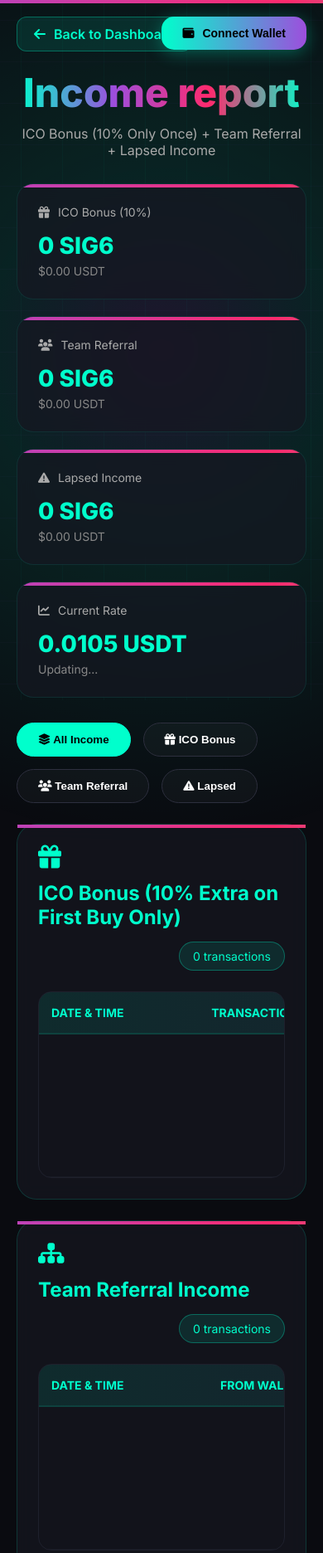
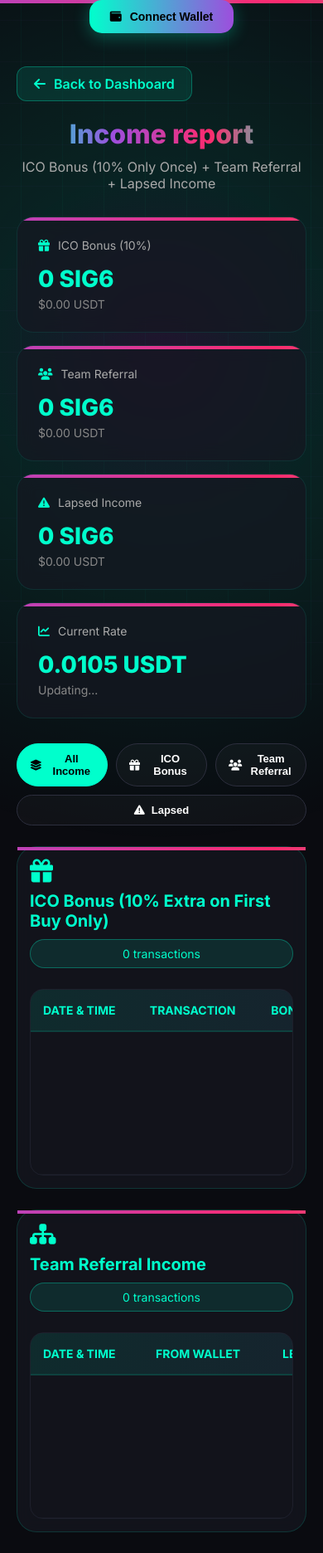
Before and after one commit to spnikhil/sigmatest, a plain HTML site: page income.html in a window 390 px wide. Shown: the top 1872 px of the page at 83% size. Drawn offline with nearby package versions, Linux system fonts and the light colour scheme.

Commit message:
Refactor CSS styles and improve mobile responsiveness
Refactor CSS styles for better readability and responsiveness. Added transition effects to buttons and improved mobile layout for various components.

```diff
--- a/income.html
+++ b/income.html
@@ -48,11 +48,60 @@
         @keyframes rainbow { 0% { background-position:0% 50%; } 50% { background-position:100% 50%; } 100% { background-position:0% 50%; } }
         .bg-glow { position:fixed; top:50%; left:50%; transform:translate(-50%,-50%); width:1200px; height:1200px; background:radial-gradient(circle, rgba(157,78,221,0.15) 0%, rgba(0,255,204,0.1) 25%, transparent 70%); z-index:-2; }
         .container { max-width:1400px; margin:0 auto; padding:20px; position:relative; z-index:1; }
+
+        /* ===== MOBILE-FRIENDLY CONNECT BUTTON ===== */
         .connect-btn {
-            position: fixed; top:20px; right:20px; background:linear-gradient(90deg, var(--primary), var(--secondary)); color:#000; border:none; border-radius:15px; padding:12px 25px; font-weight:800; font-size:14px; cursor:pointer; display:flex; align-items:center; gap:10px; box-shadow:0 4px 20px rgba(0,255,204,0.3); z-index:1001;
+            position: fixed;
+            top: 20px;
+            right: 20px;
+            background: linear-gradient(90deg, var(--primary), var(--secondary));
+            color: #000;
+            border: none;
+            border-radius: 15px;
+            padding: 12px 25px;
+            font-weight: 800;
+            font-size: 14px;
+            cursor: pointer;
+            display: flex;
+            align-items: center;
+            gap: 10px;
+            box-shadow: 0 4px 20px rgba(0,255,204,0.3);
+            z-index: 1001;
+            transition: all 0.3s;
         }
+
+        @media (max-width: 768px) {
+            .connect-btn {
+                position: relative;
+                top: auto;
+                right: auto;
+                margin: 0 auto 20px;
+                width: fit-content;
+            }
+        }
+
         .connect-btn.connected { background:rgba(0,255,204,0.1); color:var(--primary); border:1px solid var(--primary); }
-        .back-btn { display:inline-flex; align-items:center; gap:10px; color:var(--primary); text-decoration:none; font-weight:600; margin-bottom:20px; padding:10px 20px; border-radius:12px; background:rgba(0,255,204,0.1); border:1px solid rgba(0,255,204,0.3); }
+
+        .back-btn {
+            display: inline-flex;
+            align-items: center;
+            gap: 10px;
+            color: var(--primary);
+            text-decoration: none;
+            font-weight: 600;
+            margin-bottom: 20px;
+            padding: 10px 20px;
+            border-radius: 12px;
+            background: rgba(0,255,204,0.1);
+            border: 1px solid rgba(0,255,204,0.3);
+            transition: all 0.3s;
+        }
+
+        .back-btn:hover {
+            background: rgba(0,255,204,0.2);
+            transform: translateX(-5px);
+        }
+
         .header { text-align:center; margin-bottom:30px; }
         .header h1 {
             background: var(--gradient);
@@ -68,47 +117,283 @@
         .header h1::first-letter {
             text-transform: uppercase;
         }
+
+        @media (max-width: 768px) {
+            .header h1 {
+                font-size: 32px;
+            }
+        }
+
         .header p { color:#aaa; font-size:16px; }
-        .stats-container { display:grid; grid-template-columns:repeat(auto-fit, minmax(240px,1fr)); gap:20px; margin-bottom:30px; }
-        .stat-card { background:rgba(22,24,33,0.7); backdrop-filter:blur(10px); border-radius:20px; padding:25px; border:1px solid rgba(0,255,204,0.1); position:relative; overflow:hidden; }
-        .stat-card::before { content:''; position:absolute; top:0; left:0; width:100%; height:4px; background:var(--gradient); background-size:400% 400%; animation:rainbow 8s ease infinite; }
-        .stat-title { display:flex; align-items:center; gap:10px; color:#aaa; font-size:14px; margin-bottom:15px; }
+
+        /* ===== MOBILE-FRIENDLY STATS GRID ===== */
+        .stats-container {
+            display: grid;
+            grid-template-columns: repeat(auto-fit, minmax(240px, 1fr));
+            gap: 20px;
+            margin-bottom: 30px;
+        }
+
+        @media (max-width: 768px) {
+            .stats-container {
+                grid-template-columns: 1fr;
+                gap: 15px;
+            }
+        }
+
+        .stat-card {
+            background: rgba(22,24,33,0.7);
+            backdrop-filter: blur(10px);
+            border-radius: 20px;
+            padding: 25px;
+            border: 1px solid rgba(0,255,204,0.1);
+            position: relative;
+            overflow: hidden;
+            transition: all 0.3s;
+        }
+
+        .stat-card:hover {
+            transform: translateY(-5px);
+            border-color: var(--primary);
+            box-shadow: 0 10px 20px rgba(0,255,204,0.1);
+        }
+
+        .stat-card::before {
+            content:'';
+            position:absolute;
+            top:0;
+            left:0;
+            width:100%;
+            height:4px;
+            background:var(--gradient);
+            background-size:400% 400%;
+            animation:rainbow 8s ease infinite;
+        }
+
+        .stat-title {
+            display: flex;
+            align-items: center;
+            gap: 10px;
+            color: #aaa;
+            font-size: 14px;
+            margin-bottom: 15px;
+        }
+
+        .stat-title i { color:var(--primary); }
         .stat-value { font-size:28px; font-weight:800; color:var(--primary); margin-bottom:5px; }
         .stat-sub { font-size:14px; color:#888; }
-        .income-card { background:rgba(22,24,33,0.7); backdrop-filter:blur(10px); border-radius:24px; padding:25px; border:1px solid rgba(0,255,204,0.15); margin-bottom:25px; position:relative; }
-        .income-card::before { content:''; position:absolute; top:0; left:0; width:100%; height:4px; background:var(--gradient); background-size:400% 400%; animation:rainbow 8s ease infinite; }
-        .card-header { display:flex; align-items:center; gap:15px; margin-bottom:25px; flex-wrap:wrap; }
+
+        /* ===== MOBILE-FRIENDLY FILTER TABS ===== */
+        .filters {
+            display: flex;
+            gap: 15px;
+            margin-bottom: 25px;
+            flex-wrap: wrap;
+        }
+
+        @media (max-width: 768px) {
+            .filters {
+                gap: 10px;
+            }
+        }
+
+        .filter-btn {
+            padding: 12px 25px;
+            border-radius: 30px;
+            border: 1px solid var(--border);
+            background: rgba(255,255,255,0.03);
+            color: var(--text);
+            cursor: pointer;
+            font-weight: 600;
+            font-size: 14px;
+            transition: all 0.3s;
+            display: flex;
+            align-items: center;
+            gap: 8px;
+        }
+
+        @media (max-width: 768px) {
+            .filter-btn {
+                flex: 1;
+                justify-content: center;
+                padding: 10px 15px;
+                font-size: 13px;
+            }
+        }
+
+        .filter-btn:hover {
+            border-color: var(--primary);
+            color: var(--primary);
+            transform: translateY(-2px);
+        }
+
+        .filter-btn.active {
+            background: var(--primary);
+            color: #000;
+            border-color: var(--primary);
+        }
+
+        .income-card {
+            background: rgba(22,24,33,0.7);
+            backdrop-filter: blur(10px);
+            border-radius: 24px;
+            padding: 25px;
+            border: 1px solid rgba(0,255,204,0.15);
+            margin-bottom: 25px;
+            position: relative;
+        }
+
+        @media (max-width: 768px) {
+            .income-card {
+                padding: 15px;
+            }
+        }
+
+        .income-card::before {
+            content:'';
+            position:absolute;
+            top:0;
+            left:0;
+            width:100%;
+            height:4px;
+            background:var(--gradient);
+            background-size:400% 400%;
+            animation:rainbow 8s ease infinite;
+        }
+
+        .card-header {
+            display: flex;
+            align-items: center;
+            gap: 15px;
+            margin-bottom: 25px;
+            flex-wrap: wrap;
+        }
+
+        @media (max-width: 768px) {
+            .card-header {
+                flex-direction: column;
+                align-items: flex-start;
+                gap: 10px;
+            }
+
+            .card-header span {
+                margin-left: 0;
+                width: 100%;
+                text-align: center;
+            }
+        }
+
         .card-header i { font-size:28px; color:var(--primary); }
         .card-header h2 { color:var(--primary); font-size:24px; font-weight:700; }
-        .card-header span { margin-left:auto; background:rgba(0,255,204,0.1); padding:8px 16px; border-radius:30px; font-size:14px; color:var(--primary); border:1px solid rgba(0,255,204,0.3); }
-        .table-responsive { overflow-x:auto; border-radius:16px; border:1px solid rgba(45,47,62,0.5); max-height:500px; overflow-y:auto; }
-        table { width:100%; border-collapse:collapse; min-width:1200px; }
-        thead { background:linear-gradient(90deg, rgba(0,255,204,0.1), rgba(157,78,221,0.1)); position:sticky; top:0; z-index:10; }
-        th { padding:16px 15px; text-align:left; font-weight:700; font-size:14px; color:var(--primary); text-transform:uppercase; border-bottom:2px solid rgba(0,255,204,0.2); }
-        td { padding:14px 15px; border-bottom:1px solid rgba(45,47,62,0.3); font-size:14px; }
-        tr:hover td { background:rgba(255,255,255,0.03); }
-        .level-badge { padding:4px 10px; border-radius:20px; font-size:12px; font-weight:700; display:inline-block; min-width:70px; text-align:center; }
-        .level-1 { background:rgba(0,255,204,0.1); color:var(--level1); border:1px solid rgba(0,255,204,0.3); }
-        .level-2 { background:rgba(0,212,255,0.1); color:#00d4ff; border:1px solid rgba(0,212,255,0.3); }
-        .level-3 { background:rgba(157,78,221,0.1); color:var(--secondary); border:1px solid rgba(157,78,221,0.3); }
-        .level-4 { background:rgba(255,107,157,0.1); color:#ff6b9d; border:1px solid rgba(255,107,157,0.3); }
-        .level-5 { background:rgba(255,170,0,0.1); color:#ffaa00; border:1px solid rgba(255,170,0,0.3); }
-        .level-6 { background:rgba(255,140,0,0.1); color:#ff8c00; border:1px solid rgba(255,140,0,0.3); }
-        .level-7 { background:rgba(255,94,58,0.1); color:#ff5e3a; border:1px solid rgba(255,94,58,0.3); }
-        .level-8 { background:rgba(255,42,109,0.1); color:#ff2a6d; border:1px solid rgba(255,42,109,0.3); }
-        .level-9 { background:rgba(212,78,255,0.1); color:#d44eff; border:1px solid rgba(212,78,255,0.3); }
-        .level-10 { background:rgba(170,85,255,0.1); color:#aa55ff; border:1px solid rgba(170,85,255,0.3); }
-        .lapsed-badge { background:rgba(255,77,77,0.15); color:var(--lapsed); border:1px solid rgba(255,77,77,0.3); }
-        .wallet-addr { font-family:'Courier New', monospace; background:rgba(0,0,0,0.3); padding:6px 10px; border-radius:8px; font-size:12px; border:1px solid rgba(255,255,255,0.1); display:inline-block; }
-        .filters { display:flex; gap:15px; margin-bottom:25px; flex-wrap:wrap; }
-        .filter-btn { padding:12px 25px; border-radius:30px; border:1px solid var(--border); background:rgba(255,255,255,0.03); color:var(--text); cursor:pointer; font-weight:600; transition:all 0.3s; }
-        .filter-btn:hover { border-color:var(--primary); color:var(--primary); }
-        .filter-btn.active { background:var(--primary); color:#000; border-color:var(--primary); }
+
+        @media (max-width: 768px) {
+            .card-header h2 {
+                font-size: 20px;
+            }
+        }
+
+        .card-header span {
+            margin-left: auto;
+            background: rgba(0,255,204,0.1);
+            padding: 8px 16px;
+            border-radius: 30px;
+            font-size: 14px;
+            color: var(--primary);
+            border: 1px solid rgba(0,255,204,0.3);
+            white-space: nowrap;
+        }
+
+        /* ===== MOBILE-FRIENDLY TABLE ===== */
+        .table-responsive {
+            overflow-x: auto;
+            border-radius: 16px;
+            border: 1px solid rgba(45,47,62,0.5);
+            max-height: 500px;
+            overflow-y: auto;
+            -webkit-overflow-scrolling: touch;
+        }
+
+        table {
+            width: 100%;
+            border-collapse: collapse;
+            min-width: 1000px;
+        }
+
+        @media (max-width: 768px) {
+            table {
+                min-width: 800px;
+            }
+        }
+
+        thead {
+            background: linear-gradient(90deg, rgba(0,255,204,0.1), rgba(157,78,221,0.1));
+            position: sticky;
+            top: 0;
+            z-index: 10;
+        }
+
+        th {
+            padding: 16px 15px;
+            text-align: left;
+            font-weight: 700;
+            font-size: 14px;
+            color: var(--primary);
+            text-transform: uppercase;
+            border-bottom: 2px solid rgba(0,255,204,0.2);
+            white-space: nowrap;
+        }
+
+        td {
+            padding: 14px 15px;
+            border-bottom: 1px solid rgba(45,47,62,0.3);
+            font-size: 14px;
+        }
+
+        tr:hover td { background: rgba(255,255,255,0.03); }
+
+        .level-badge {
+            padding: 4px 10px;
+            border-radius: 20px;
+            font-size: 12px;
+            font-weight: 700;
+            display: inline-block;
+            min-width: 70px;
+            text-align: center;
+        }
+
+        .level-1 { background: rgba(0,255,204,0.1); color: var(--level1); border: 1px solid rgba(0,255,204,0.3); }
+        .level-2 { background: rgba(0,212,255,0.1); color: #00d4ff; border: 1px solid rgba(0,212,255,0.3); }
+        .level-3 { background: rgba(157,78,221,0.1); color: var(--secondary); border: 1px solid rgba(157,78,221,0.3); }
+        .level-4 { background: rgba(255,107,157,0.1); color: #ff6b9d; border: 1px solid rgba(255,107,157,0.3); }
+        .level-5 { background: rgba(255,170,0,0.1); color: #ffaa00; border: 1px solid rgba(255,170,0,0.3); }
+        .level-6 { background: rgba(255,140,0,0.1); color: #ff8c00; border: 1px solid rgba(255,140,0,0.3); }
+        .level-7 { background: rgba(255,94,58,0.1); color: #ff5e3a; border: 1px solid rgba(255,94,58,0.3); }
+        .level-8 { background: rgba(255,42,109,0.1); color: #ff2a6d; border: 1px solid rgba(255,42,109,0.3); }
+        .level-9 { background: rgba(212,78,255,0.1); color: #d44eff; border: 1px solid rgba(212,78,255,0.3); }
+        .level-10 { background: rgba(170,85,255,0.1); color: #aa55ff; border: 1px solid rgba(170,85,255,0.3); }
+
+        .lapsed-badge {
+            background: rgba(255,77,77,0.15);
+            color: var(--lapsed);
+            border: 1px solid rgba(255,77,77,0.3);
+        }
+
+        .wallet-addr {
+            font-family: 'Courier New', monospace;
+            background: rgba(0,0,0,0.3);
+            padding: 6px 10px;
+            border-radius: 8px;
+            font-size: 12px;
+            border: 1px solid rgba(255,255,255,0.1);
+            display: inline-block;
+        }
+
         .loading, .empty-state { text-align:center; padding:60px 20px; color:#888; }
         .loading i { font-size:24px; margin-bottom:10px; color:var(--primary); }
         .empty-state i { font-size:48px; margin-bottom:20px; color:var(--secondary); opacity:0.5; }
         .percentage { font-weight:700; color:var(--primary); }
         .reason-text { color:var(--lapsed); font-weight:600; }
+
         ::-webkit-scrollbar { width:8px; height:8px; }
         ::-webkit-scrollbar-track { background:rgba(0,0,0,0.2); border-radius:4px; }
         ::-webkit-scrollbar-thumb { background:var(--gradient); border-radius:4px; animation:rainbow 8s ease infinite; }
```
